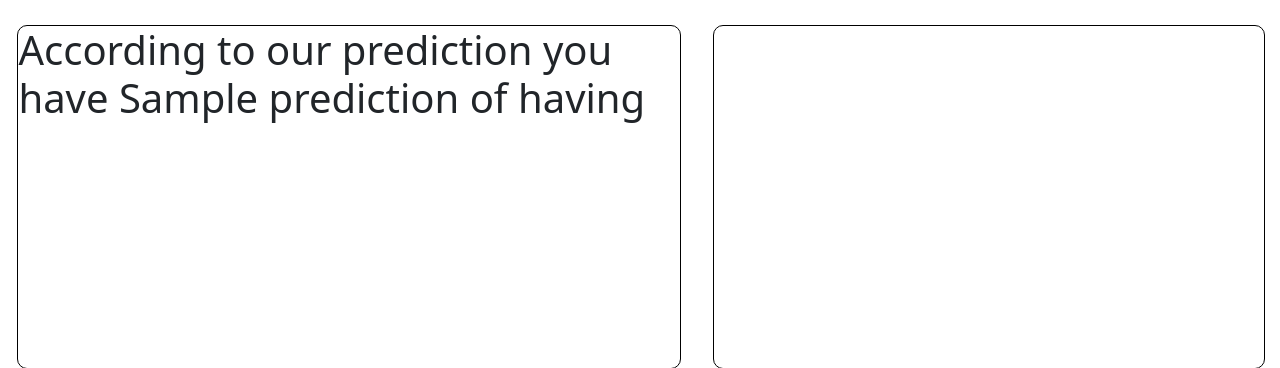
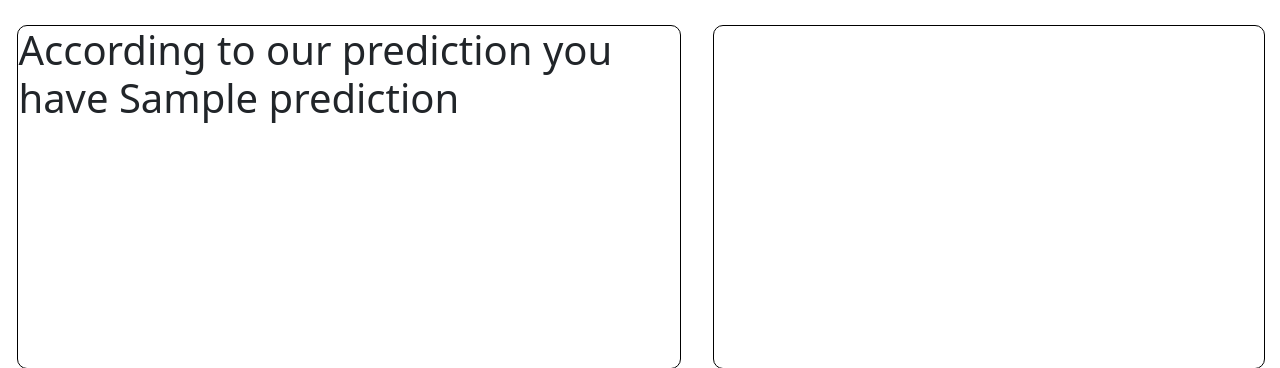
Before and after one commit to amankumar11/Optum-Stratethon, a Flask app: template Healthify/templates/result.html in a window 1280 px wide. Shown: the part 98-466 px from the top of the page. Run offline with Flask 2, Linux system fonts and the light colour scheme; the template is opened without the code that fills it: most values are stand-ins (such as "Sample title", 1, 10 or a date in 2020); parts of the project's set-up code (start-up, migrations or seed data) failed here and were passed over.

Commit message:
prediction result done!

```diff
--- a/Healthify/templates/result.html
+++ b/Healthify/templates/result.html
@@ -28,7 +28,7 @@
         <div class="result-left">
             <!-- prediction result  -->
             <div class="result-left-predict">
-                <h1>According to our prediction you have {{prediction}} of having </h1>
+                <h1>According to our prediction you have {{prediction}}</h1>
             </div>
             <!-- medicines  -->
             <div class="result-left-medicine">
--- a/Healthify/views.py
+++ b/Healthify/views.py
@@ -43,7 +43,8 @@ def predict():
     # final_features = [np.array(int_features)]
     # final_features.reshape(1,-1)
     prediction = model.predict([final_features])
-    print(prediction)
+    # print(prediction)
+
     # output = '{0:.{1}f}'.format(10*prediction[0][1],2)
     predictText="Greetings from Wecare\non the basis of the information provided by you our predictor has found that you are at the risk of you having "+str(prediction)
     SUBJECT = 'Reg disease prediction by Wecare'
@@ -54,4 +55,4 @@ def predict():
     server.login("wecareforyou365247@gmail.com", "kpufeafxhrgenvpq")
     server.sendmail("wecareforyou365247@gmail.com", email, message)
 
-    return render_template('result.html')
+    return render_template('result.html', prediction = str(prediction))
```
